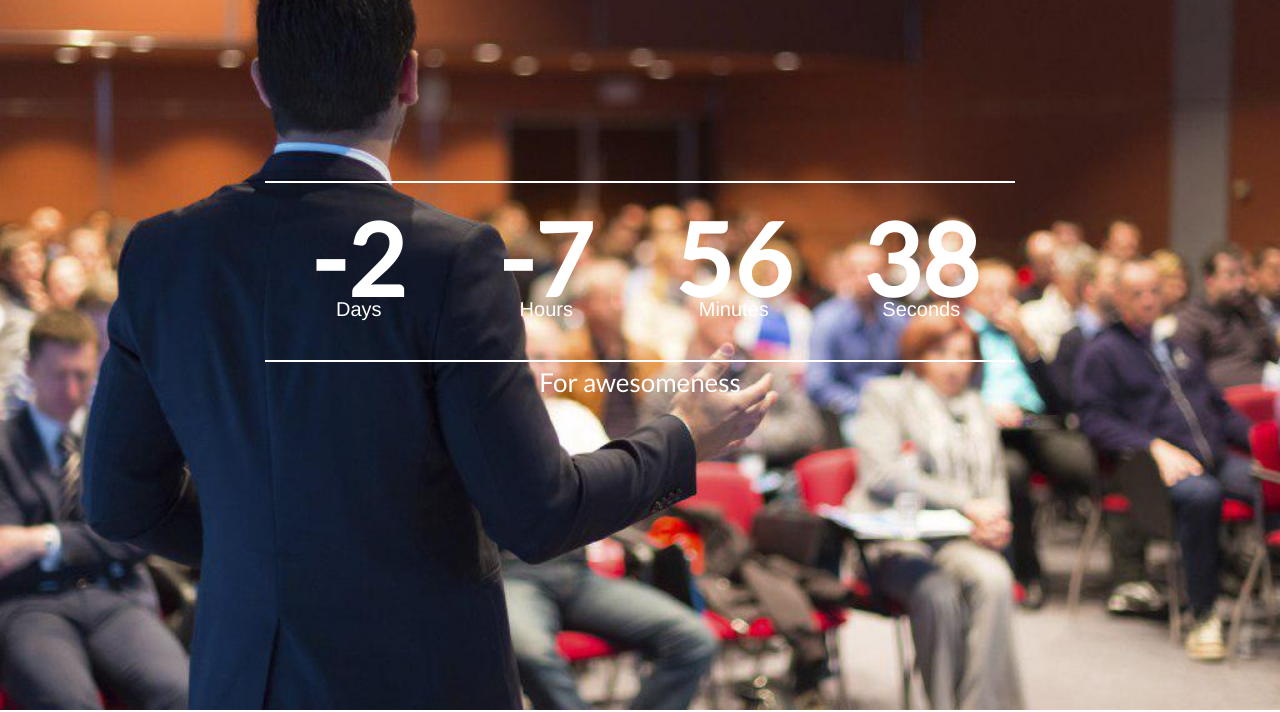
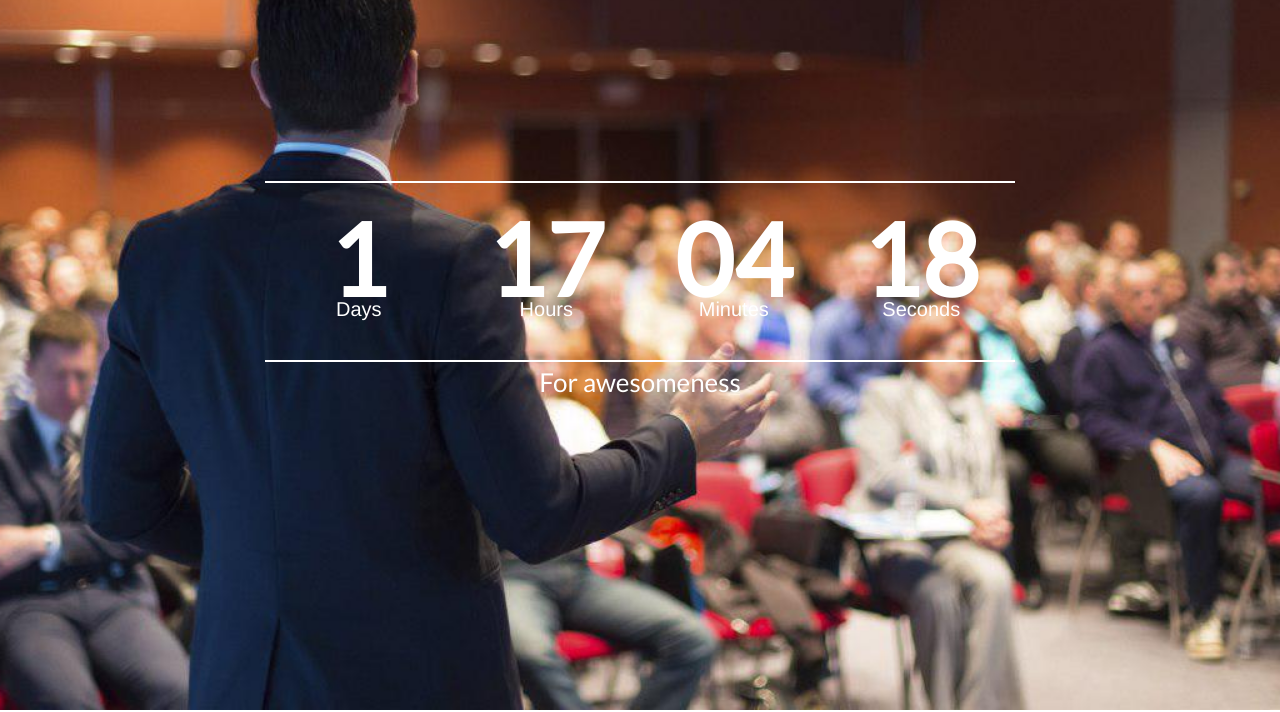
Before and after one commit to enantra/enantra-landing-2017, a plain HTML site: page index.html in a window 1280 px wide. Shown: the part 90-802 px from the top of the page. Drawn offline with nearby package versions, Linux system fonts and the light colour scheme.

Commit message:
Update index.html

```diff
--- a/index.html
+++ b/index.html
@@ -169,7 +169,7 @@
 
     window.onload = function(){
         $(".se-pre-con").fadeOut("slow");
-        var deadline = new Date("December 17, 2016 10:00:00");
+        var deadline = new Date("December 20, 2016 10:00:00");
         initializeClock('clockdiv', deadline);
     }
 
```
